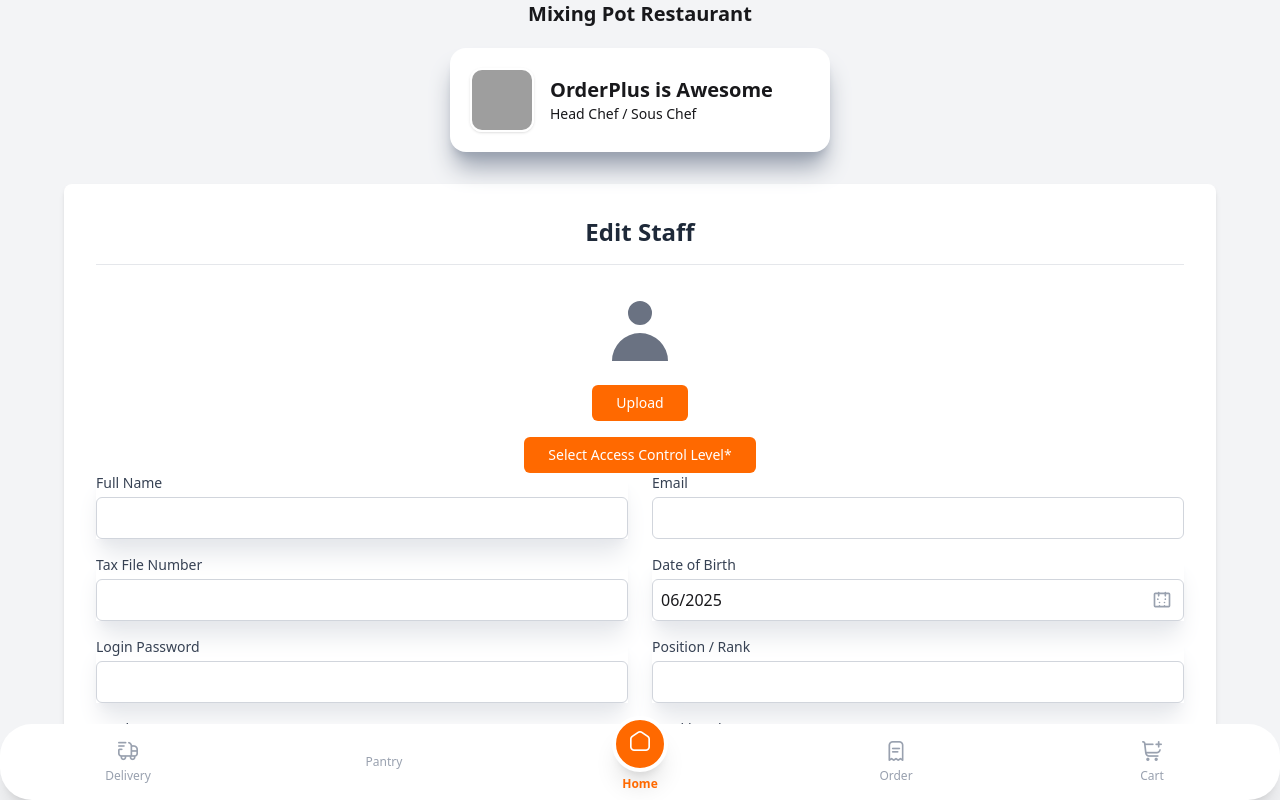
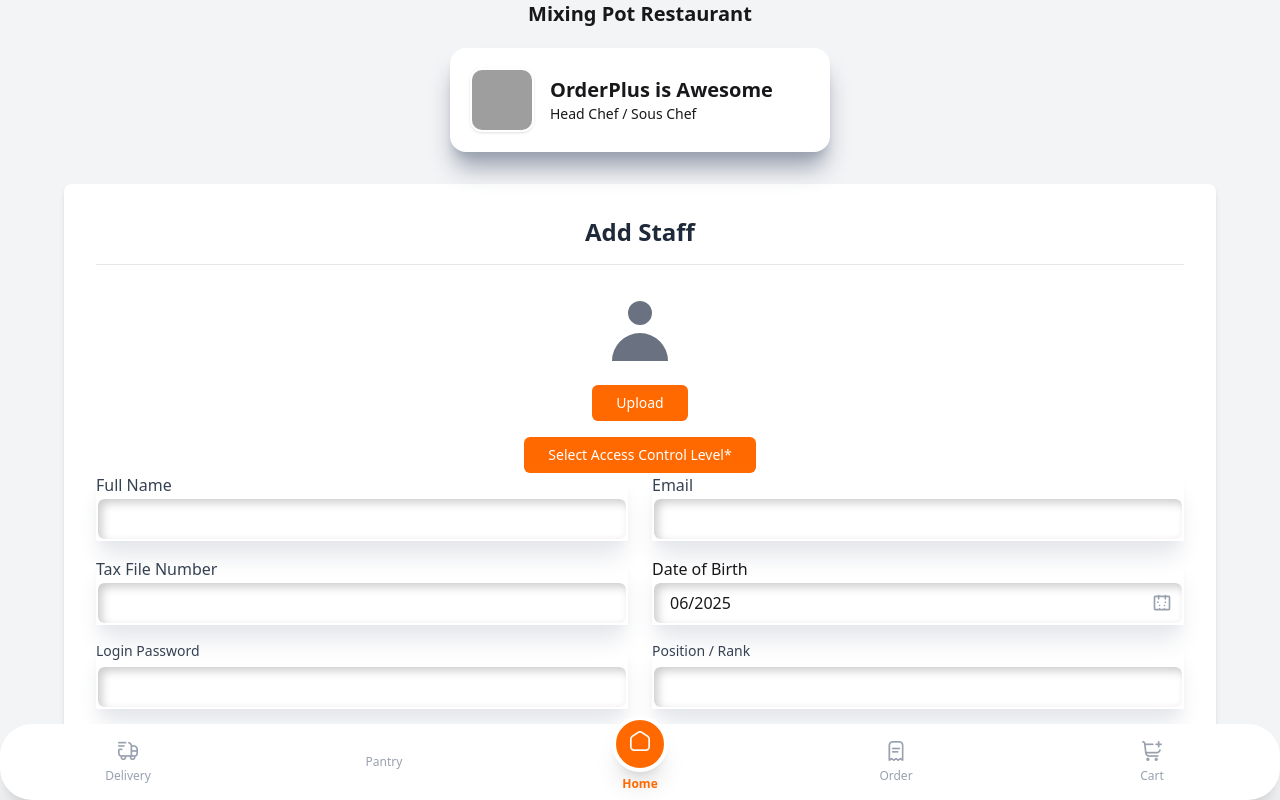
Before and after one commit to mdsafaet/Chef-Mobile-React, a React (Vite) app: page /edit-staff in a window 1280 px wide. Shown: the top 800 px of the page. Built offline with nearby package versions, Linux system fonts and the light colour scheme; grey boxes are pictures that could not be loaded; some icons are missing.

Commit message:
Updated add staff

```diff
--- a/src/components/Admin/AddStaff.jsx
+++ b/src/components/Admin/AddStaff.jsx
@@ -1,29 +1,26 @@
 import React from 'react';
 import { Footer } from '../common/Footer';
 import { Nav } from '../common/Nav';
-
-
 
 export const AddStaff = () => {
   return (
 
     <div className="bg-gray-100 min-h-screen font-sans">
-     <Nav />
+      <Nav />
 
-      <div className="bg-white shadow-md rounded-lg p-4 md:p-8 max-w-6xl mx-auto my-8">
+      {/* Main content wrapper with increased bottom padding */}
+      {/* The key change is adding 'pb-8' (or 'pb-12' for more space) here */}
+      <div className="bg-white shadow-md rounded-lg p-4 md:p-8 max-w-6xl mx-auto my-8 pb-18">
         <div className="flex items-center justify-center pb-4 border-b border-gray-200 mb-6">
-
-
-
-            <h1 className="text-xl  md:text-2xl font-semibold text-gray-800">Add Staff</h1>
-
+          <h1 className="text-xl md:text-2xl font-semibold text-gray-800">Add Staff</h1>
+          {/* Empty div, potentially for future elements */}
           <div className="flex items-center space-x-4">
-            <div className="hidden  md:flex items-center space-x-4">
-
+            <div className="hidden md:flex items-center space-x-4">
             </div>
           </div>
         </div>
 
+        {/* Profile Avatar and Upload Buttons Section */}
         <div className="flex-shrink-0 flex flex-col items-center justify-center md:justify-start gap-4 p-4 md:p-0">
           <div className="profile-avatar">
             <svg xmlns="http://www.w3.org/2000/svg" className="h-20 w-20 text-gray-500" viewBox="0 0 20 20" fill="currentColor">
@@ -34,25 +31,38 @@ export const AddStaff = () => {
           <button className="bg-orange-500 text-white px-6 py-2 rounded-md hover:bg-orange-600 transition-colors text-sm">Select Access Control Level*</button>
         </div>
 
+        {/* Form Fields Section */}
         <div className="flex flex-col md:flex-row gap-8">
           <div className="flex-1 grid grid-cols-1 md:grid-cols-2 gap-x-6 gap-y-4">
+            {/* Full Name */}
+            <div className="shadow-gray-200 shadow-xl">
+              <label htmlFor="Full Name" className="block text-gray-700">
+                Full Name
+              </label>
+              <input
+                type="text"
+                name="Full Name"
+                id="Full Name"
+                required
+                className="w-full px-4 py-2 border-2 border-white rounded-lg shadow-[inset_4px_4px_10px_rgba(0,0,0,0.2)] focus:outline-none focus:ring-2 focus:ring-orange-500"
+              />
+            </div>
+            {/* Email */}
             <div className="col-span-1 shadow-gray-200 shadow-xl">
-              <label htmlFor="fullName" className="block text-sm font-medium text-gray-700 mb-1">Full Name</label>
-              <input type="text" id="fullName" name="fullName" className="w-full p-2 border border-gray-300 rounded-md focus:outline-none focus:ring-2 focus:ring-blue-500" />
-            </div>
-            <div className="col-span-1">
-              <label htmlFor="email" className="block text-sm font-medium text-gray-700 mb-1">Email</label>
-              <input type="email" id="email" name="email" className="w-full p-2 border border-gray-300 rounded-md focus:outline-none focus:ring-2 focus:ring-blue-500" />
+              <label htmlFor="email" className="block text-gray-700">Email</label>
+              <input type="email" id="email" name="email" className="w-full px-4 py-2 border-2 border-white rounded-lg shadow-[inset_4px_4px_10px_rgba(0,0,0,0.2)] focus:outline-none focus:ring-2 focus:ring-orange-500" />
             </div>
 
+            {/* Tax File Number */}
             <div className="col-span-1 shadow-gray-200 shadow-xl">
-              <label htmlFor="taxFileNumber" className="block text-sm font-medium text-gray-700 mb-1">Tax File Number</label>
-              <input type="text" id="taxFileNumber" name="taxFileNumber" className="w-full p-2 border border-gray-300 rounded-md focus:outline-none focus:ring-2 focus:ring-blue-500" />
+              <label htmlFor="taxFileNumber" className="block text-gray-700 ">Tax File Number</label>
+              <input type="text" id="taxFileNumber" name="taxFileNumber" className="w-full px-4 py-2 border-2 border-white rounded-lg shadow-[inset_4px_4px_10px_rgba(0,0,0,0.2)] focus:outline-none focus:ring-2 focus:ring-orange-500" />
             </div>
+            {/* Date of Birth */}
             <div className="col-span-1 shadow-gray-200 shadow-xl">
-              <label htmlFor="dob" className="block text-sm font-medium text-gray-700 mb-1">Date of Birth</label>
+              <label htmlFor="dob" className="">Date of Birth</label>
               <div className="relative">
-                <input type="text" id="dob" name="dob" defaultValue="06/2025" className="w-full p-2 border border-gray-300 rounded-md pr-10 focus:outline-none focus:ring-2 focus:ring-blue-500" />
+                <input type="text" id="dob" name="dob" defaultValue="06/2025" className="w-full px-4 py-2 border-2 border-white rounded-lg shadow-[inset_4px_4px_10px_rgba(0,0,0,0.2)] focus:outline-none focus:ring-2 focus:ring-orange-500" />
                 <div className="absolute inset-y-0 right-0 pr-3 flex items-center pointer-events-none">
                   <svg xmlns="http://www.w3.org/2000/svg" className="h-5 w-5 text-gray-400" fill="none" viewBox="0 0 24 24" stroke="currentColor">
                     <path strokeLinecap="round" strokeLinejoin="round" strokeWidth="2" d="M8 7V3m8 4V3m-9 8h.01M16 11h.01M9 15h.01M15 15h.01M9 19h.01M15 19h.01M4 20h16a1 1 0 001-1V5a1 1 0 00-1-1H4a1 1 0 00-1 1v14a1 1 0 001 1z" />
@@ -61,54 +71,62 @@ export const AddStaff = () => {
               </div>
             </div>
 
+            {/* Login Password */}
             <div className="col-span-1 shadow-gray-200 shadow-xl">
               <label htmlFor="loginPassword" className="block text-sm font-medium text-gray-700 mb-1">Login Password</label>
-              <input type="password" id="loginPassword" name="loginPassword" className="w-full p-2 border border-gray-300 rounded-md focus:outline-none focus:ring-2 focus:ring-blue-500" />
+              <input type="password" id="loginPassword" name="loginPassword" className="w-full px-4 py-2 border-2 border-white rounded-lg shadow-[inset_4px_4px_10px_rgba(0,0,0,0.2)] focus:outline-none focus:ring-2 focus:ring-orange-500" />
             </div>
+            {/* Position / Rank */}
             <div className="col-span-1 shadow-gray-200 shadow-xl">
               <label htmlFor="positionRank" className="block text-sm font-medium text-gray-700 mb-1">Position / Rank</label>
-              <input type="text" id="positionRank" name="positionRank" className="w-full p-2 border border-gray-300 rounded-md focus:outline-none focus:ring-2 focus:ring-blue-500" />
+              <input type="text" id="positionRank" name="positionRank" className="w-full px-4 py-2 border-2 border-white rounded-lg shadow-[inset_4px_4px_10px_rgba(0,0,0,0.2)] focus:outline-none focus:ring-2 focus:ring-orange-500" />
             </div>
 
+            {/* Employment Type */}
             <div className="col-span-1 shadow-gray-200 shadow-xl">
               <label htmlFor="employmentType" className="block text-sm font-medium text-gray-700 mb-1">Employment Type</label>
-              <select id="employmentType" name="employmentType" className="w-full p-2 border border-gray-300 rounded-md appearance-none focus:outline-none focus:ring-2 focus:ring-blue-500 bg-white">
+              <select id="employmentType" name="employmentType" className="w-full px-4 py-2 border-2 border-white rounded-lg shadow-[inset_4px_4px_10px_rgba(0,0,0,0.2)] focus:outline-none focus:ring-2 focus:ring-orange-500">
                 <option value="fullTime">Full Time</option>
                 <option value="partTime">Part Time</option>
                 <option value="contract">Contract</option>
               </select>
             </div>
+            {/* Weekly Salary */}
             <div className="col-span-1 shadow-gray-200 shadow-xl">
               <label htmlFor="weeklySalary" className="block text-sm font-medium text-gray-700 mb-1">Weekly Salary</label>
-              <input type="text" id="weeklySalary" name="weeklySalary" className="w-full p-2 border border-gray-300 rounded-md focus:outline-none focus:ring-2 focus:ring-blue-500" />
+              <input type="text" id="weeklySalary" name="weeklySalary" className="w-full px-4 py-2 border-2 border-white rounded-lg shadow-[inset_4px_4px_10px_rgba(0,0,0,0.2)] focus:outline-none focus:ring-2 focus:ring-orange-500" />
             </div>
 
+            {/* Mobile No. */}
             <div className="col-span-1 shadow-gray-200 shadow-xl">
               <label htmlFor="mobileNo" className="block text-sm font-medium text-gray-700 mb-1">Mobile No.</label>
-              <input type="text" id="mobileNo" name="mobileNo" className="w-full p-2 border border-gray-300 rounded-md focus:outline-none focus:ring-2 focus:ring-blue-500" />
+              <input type="text" id="mobileNo" name="mobileNo" className="w-full px-4 py-2 border-2 border-white rounded-lg shadow-[inset_4px_4px_10px_rgba(0,0,0,0.2)] focus:outline-none focus:ring-2 focus:ring-orange-500" />
             </div>
+            {/* Emergency Contact */}
             <div className="col-span-1 shadow-gray-200 shadow-xl">
               <label htmlFor="emergencyContact" className="block text-sm font-medium text-gray-700 mb-1">Emergency Contact</label>
               <div className="flex gap-2">
-                <input type="text" id="emergencyContactName" name="emergencyContactName" placeholder="Name" className="flex-1 p-2 border border-gray-300 rounded-md focus:outline-none focus:ring-2 focus:ring-blue-500" />
-                <input type="text" id="emergencyContactPhone" name="emergencyContactPhone" placeholder="Phone Number" className="flex-1 p-2 border border-gray-300 rounded-md focus:outline-none focus:ring-2 focus:ring-blue-500" />
+                <input type="text" id="emergencyContactName" name="emergencyContactName" placeholder="Name" className="w-full px-4 py-2 border-2 border-white rounded-lg shadow-[inset_4px_4px_10px_rgba(0,0,0,0.2)] focus:outline-none focus:ring-2 focus:ring-orange-500" />
+                <input type="text" id="emergencyContactPhone" name="emergencyContactPhone" placeholder="Phone Number" className="w-full px-4 py-2 border-2 border-white rounded-lg shadow-[inset_4px_4px_10px_rgba(0,0,0,0.2)] focus:outline-none focus:ring-2 focus:ring-orange-500" />
               </div>
             </div>
 
+            {/* Residential Address */}
             <div className="col-span-1 md:col-span-2 shadow-gray-200 shadow-xl">
               <label htmlFor="residentialAddress" className="block text-sm font-medium text-gray-700 mb-1">Residential Address</label>
-              <textarea id="residentialAddress" name="residentialAddress" rows="3" className="w-full p-2 border border-gray-300 rounded-md focus:outline-none focus:ring-2 focus:ring-blue-500"></textarea>
+              <textarea id="residentialAddress" name="residentialAddress" rows="2" className="w-full px-4 py-2 border-2 border-white rounded-lg shadow-[inset_4px_4px_10px_rgba(0,0,0,0.2)] focus:outline-none focus:ring-2 focus:ring-orange-500"></textarea>
             </div>
           </div>
         </div>
 
+        {/* Save Button Section */}
         <div className="mt-8 text-center">
-          <button className="bg-orange-500 text-white font-semibold px-12 py-3 rounded-md hover:bg-orange-600 transition-colors text-lg shadow-lg">Save</button>
+          <button className="bg-orange-500 text-white font-semibold px-12 rounded-md hover:bg-orange-600 transition-colors text-2xl shadow-lg">Save</button>
         </div>
       </div>
 
-        <Footer />
+      {/* The Footer component remains unchanged */}
+      <Footer />
     </div>
-
   );
 };
--- a/src/components/Admin/EditStaff.jsx
+++ b/src/components/Admin/EditStaff.jsx
@@ -1,28 +1,24 @@
 import React from 'react';
 import { Footer } from '../common/Footer';
 import { Nav } from '../common/Nav';
-
-
 
 export const EditStaff = () => {
   return (
 
     <div className="bg-gray-100 min-h-screen font-sans">
-     <Nav />
-
-      <div className="bg-white shadow-md rounded-lg p-4 md:p-8 max-w-6xl mx-auto my-8">
-        <div className="flex items-center justify-center pb-4 border-b border-gray-200 mb-6">
+      <Nav />
 
 
-
-            <h1 className="text-xl md:text-2xl font-semibold text-gray-800">Edit Staff</h1>
+      <div className="bg-white shadow-md rounded-lg p-4 md:p-8 max-w-6xl mx-auto my-8 pb-18">
+        <div className="flex items-center justify-center pb-4 border-b border-gray-200 mb-6">
+          <h1 className="text-xl md:text-2xl font-semibold text-gray-800">Add Staff</h1>
 
           <div className="flex items-center space-x-4">
             <div className="hidden md:flex items-center space-x-4">
-
             </div>
           </div>
         </div>
+
 
         <div className="flex-shrink-0 flex flex-col items-center justify-center md:justify-start gap-4 p-4 md:p-0">
           <div className="profile-avatar">
@@ -34,25 +30,38 @@ export const EditStaff = () => {
           <button className="bg-orange-500 text-white px-6 py-2 rounded-md hover:bg-orange-600 transition-colors text-sm">Select Access Control Level*</button>
         </div>
 
+
         <div className="flex flex-col md:flex-row gap-8">
           <div className="flex-1 grid grid-cols-1 md:grid-cols-2 gap-x-6 gap-y-4">
-            <div className="col-span-1 shadow-gray-200 shadow-xl">
-              <label htmlFor="fullName" className="block text-sm font-medium text-gray-700 mb-1">Full Name</label>
-              <input type="text" id="fullName" name="fullName" className="w-full p-2 border border-gray-300 rounded-md focus:outline-none focus:ring-2 focus:ring-blue-500" />
-            </div>
-            <div className="col-span-1">
-              <label htmlFor="email" className="block text-sm font-medium text-gray-700 mb-1">Email</label>
-              <input type="email" id="email" name="email" className="w-full p-2 border border-gray-300 rounded-md focus:outline-none focus:ring-2 focus:ring-blue-500" />
+
+            <div className="shadow-gray-200 shadow-xl">
+              <label htmlFor="Full Name" className="block text-gray-700">
+                Full Name
+              </label>
+              <input
+                type="text"
+                name="Full Name"
+                id="Full Name"
+                required
+                className="w-full px-4 py-2 border-2 border-white rounded-lg shadow-[inset_4px_4px_10px_rgba(0,0,0,0.2)] focus:outline-none focus:ring-2 focus:ring-orange-500"
+              />
             </div>
 
             <div className="col-span-1 shadow-gray-200 shadow-xl">
-              <label htmlFor="taxFileNumber" className="block text-sm font-medium text-gray-700 mb-1">Tax File Number</label>
-              <input type="text" id="taxFileNumber" name="taxFileNumber" className="w-full p-2 border border-gray-300 rounded-md focus:outline-none focus:ring-2 focus:ring-blue-500" />
+              <label htmlFor="email" className="block text-gray-700">Email</label>
+              <input type="email" id="email" name="email" className="w-full px-4 py-2 border-2 border-white rounded-lg shadow-[inset_4px_4px_10px_rgba(0,0,0,0.2)] focus:outline-none focus:ring-2 focus:ring-orange-500" />
             </div>
+
+
             <div className="col-span-1 shadow-gray-200 shadow-xl">
-              <label htmlFor="dob" className="block text-sm font-medium text-gray-700 mb-1">Date of Birth</label>
+              <label htmlFor="taxFileNumber" className="block text-gray-700 ">Tax File Number</label>
+              <input type="text" id="taxFileNumber" name="taxFileNumber" className="w-full px-4 py-2 border-2 border-white rounded-lg shadow-[inset_4px_4px_10px_rgba(0,0,0,0.2)] focus:outline-none focus:ring-2 focus:ring-orange-500" />
+            </div>
+
+            <div className="col-span-1 shadow-gray-200 shadow-xl">
+              <label htmlFor="dob" className="">Date of Birth</label>
               <div className="relative">
-                <input type="text" id="dob" name="dob" defaultValue="06/2025" className="w-full p-2 border border-gray-300 rounded-md pr-10 focus:outline-none focus:ring-2 focus:ring-blue-500" />
+                <input type="text" id="dob" name="dob" defaultValue="06/2025" className="w-full px-4 py-2 border-2 border-white rounded-lg shadow-[inset_4px_4px_10px_rgba(0,0,0,0.2)] focus:outline-none focus:ring-2 focus:ring-orange-500" />
                 <div className="absolute inset-y-0 right-0 pr-3 flex items-center pointer-events-none">
                   <svg xmlns="http://www.w3.org/2000/svg" className="h-5 w-5 text-gray-400" fill="none" viewBox="0 0 24 24" stroke="currentColor">
                     <path strokeLinecap="round" strokeLinejoin="round" strokeWidth="2" d="M8 7V3m8 4V3m-9 8h.01M16 11h.01M9 15h.01M15 15h.01M9 19h.01M15 19h.01M4 20h16a1 1 0 001-1V5a1 1 0 00-1-1H4a1 1 0 00-1 1v14a1 1 0 001 1z" />
@@ -61,54 +70,62 @@ export const EditStaff = () => {
               </div>
             </div>
 
+
             <div className="col-span-1 shadow-gray-200 shadow-xl">
               <label htmlFor="loginPassword" className="block text-sm font-medium text-gray-700 mb-1">Login Password</label>
-              <input type="password" id="loginPassword" name="loginPassword" className="w-full p-2 border border-gray-300 rounded-md focus:outline-none focus:ring-2 focus:ring-blue-500" />
-            </div>
-            <div className="col-span-1 shadow-gray-200 shadow-xl">
-              <label htmlFor="positionRank" className="block text-sm font-medium text-gray-700 mb-1">Position / Rank</label>
-              <input type="text" id="positionRank" name="positionRank" className="w-full p-2 border border-gray-300 rounded-md focus:outline-none focus:ring-2 focus:ring-blue-500" />
+              <input type="password" id="loginPassword" name="loginPassword" className="w-full px-4 py-2 border-2 border-white rounded-lg shadow-[inset_4px_4px_10px_rgba(0,0,0,0.2)] focus:outline-none focus:ring-2 focus:ring-orange-500" />
             </div>
 
             <div className="col-span-1 shadow-gray-200 shadow-xl">
+              <label htmlFor="positionRank" className="block text-sm font-medium text-gray-700 mb-1">Position / Rank</label>
+              <input type="text" id="positionRank" name="positionRank" className="w-full px-4 py-2 border-2 border-white rounded-lg shadow-[inset_4px_4px_10px_rgba(0,0,0,0.2)] focus:outline-none focus:ring-2 focus:ring-orange-500" />
+            </div>
+
+
+            <div className="col-span-1 shadow-gray-200 shadow-xl">
               <label htmlFor="employmentType" className="block text-sm font-medium text-gray-700 mb-1">Employment Type</label>
-              <select id="employmentType" name="employmentType" className="w-full p-2 border border-gray-300 rounded-md appearance-none focus:outline-none focus:ring-2 focus:ring-blue-500 bg-white">
+              <select id="employmentType" name="employmentType" className="w-full px-4 py-2 border-2 border-white rounded-lg shadow-[inset_4px_4px_10px_rgba(0,0,0,0.2)] focus:outline-none focus:ring-2 focus:ring-orange-500">
                 <option value="fullTime">Full Time</option>
                 <option value="partTime">Part Time</option>
                 <option value="contract">Contract</option>
               </select>
             </div>
+
             <div className="col-span-1 shadow-gray-200 shadow-xl">
               <label htmlFor="weeklySalary" className="block text-sm font-medium text-gray-700 mb-1">Weekly Salary</label>
-              <input type="text" id="weeklySalary" name="weeklySalary" className="w-full p-2 border border-gray-300 rounded-md focus:outline-none focus:ring-2 focus:ring-blue-500" />
+              <input type="text" id="weeklySalary" name="weeklySalary" className="w-full px-4 py-2 border-2 border-white rounded-lg shadow-[inset_4px_4px_10px_rgba(0,0,0,0.2)] focus:outline-none focus:ring-2 focus:ring-orange-500" />
+            </div>
+
+
+            <div className="col-span-1 shadow-gray-200 shadow-xl">
+              <label htmlFor="mobileNo" className="block text-sm font-medium text-gray-700 mb-1">Mobile No.</label>
+              <input type="text" id="mobileNo" name="mobileNo" className="w-full px-4 py-2 border-2 border-white rounded-lg shadow-[inset_4px_4px_10px_rgba(0,0,0,0.2)] focus:outline-none focus:ring-2 focus:ring-orange-500" />
             </div>
 
             <div className="col-span-1 shadow-gray-200 shadow-xl">
-              <label htmlFor="mobileNo" className="block text-sm font-medium text-gray-700 mb-1">Mobile No.</label>
-              <input type="text" id="mobileNo" name="mobileNo" className="w-full p-2 border border-gray-300 rounded-md focus:outline-none focus:ring-2 focus:ring-blue-500" />
-            </div>
-            <div className="col-span-1 shadow-gray-200 shadow-xl">
               <label htmlFor="emergencyContact" className="block text-sm font-medium text-gray-700 mb-1">Emergency Contact</label>
               <div className="flex gap-2">
-                <input type="text" id="emergencyContactName" name="emergencyContactName" placeholder="Name" className="flex-1 p-2 border border-gray-300 rounded-md focus:outline-none focus:ring-2 focus:ring-blue-500" />
-                <input type="text" id="emergencyContactPhone" name="emergencyContactPhone" placeholder="Phone Number" className="flex-1 p-2 border border-gray-300 rounded-md focus:outline-none focus:ring-2 focus:ring-blue-500" />
+                <input type="text" id="emergencyContactName" name="emergencyContactName" placeholder="Name" className="w-full px-4 py-2 border-2 border-white rounded-lg shadow-[inset_4px_4px_10px_rgba(0,0,0,0.2)] focus:outline-none focus:ring-2 focus:ring-orange-500" />
+                <input type="text" id="emergencyContactPhone" name="emergencyContactPhone" placeholder="Phone Number" className="w-full px-4 py-2 border-2 border-white rounded-lg shadow-[inset_4px_4px_10px_rgba(0,0,0,0.2)] focus:outline-none focus:ring-2 focus:ring-orange-500" />
               </div>
             </div>
 
+
             <div className="col-span-1 md:col-span-2 shadow-gray-200 shadow-xl">
               <label htmlFor="residentialAddress" className="block text-sm font-medium text-gray-700 mb-1">Residential Address</label>
-              <textarea id="residentialAddress" name="residentialAddress" rows="3" className="w-full p-2 border border-gray-300 rounded-md focus:outline-none focus:ring-2 focus:ring-blue-500"></textarea>
+              <textarea id="residentialAddress" name="residentialAddress" rows="2" className="w-full px-4 py-2 border-2 border-white rounded-lg shadow-[inset_4px_4px_10px_rgba(0,0,0,0.2)] focus:outline-none focus:ring-2 focus:ring-orange-500"></textarea>
             </div>
           </div>
         </div>
 
+
         <div className="mt-8 text-center">
-          <button className="bg-orange-500 text-white font-semibold px-12 py-3 rounded-md hover:bg-orange-600 transition-colors text-lg shadow-lg">Save</button>
+          <button className="bg-orange-500 text-white font-semibold px-12 rounded-md hover:bg-orange-600 transition-colors text-2xl shadow-lg">Save</button>
         </div>
       </div>
 
-        <Footer />
+
+      <Footer />
     </div>
-
   );
 };
```
Also changed, not shown: src/components/Admin/StaffSchedule.jsx (+13 -0 lines).
